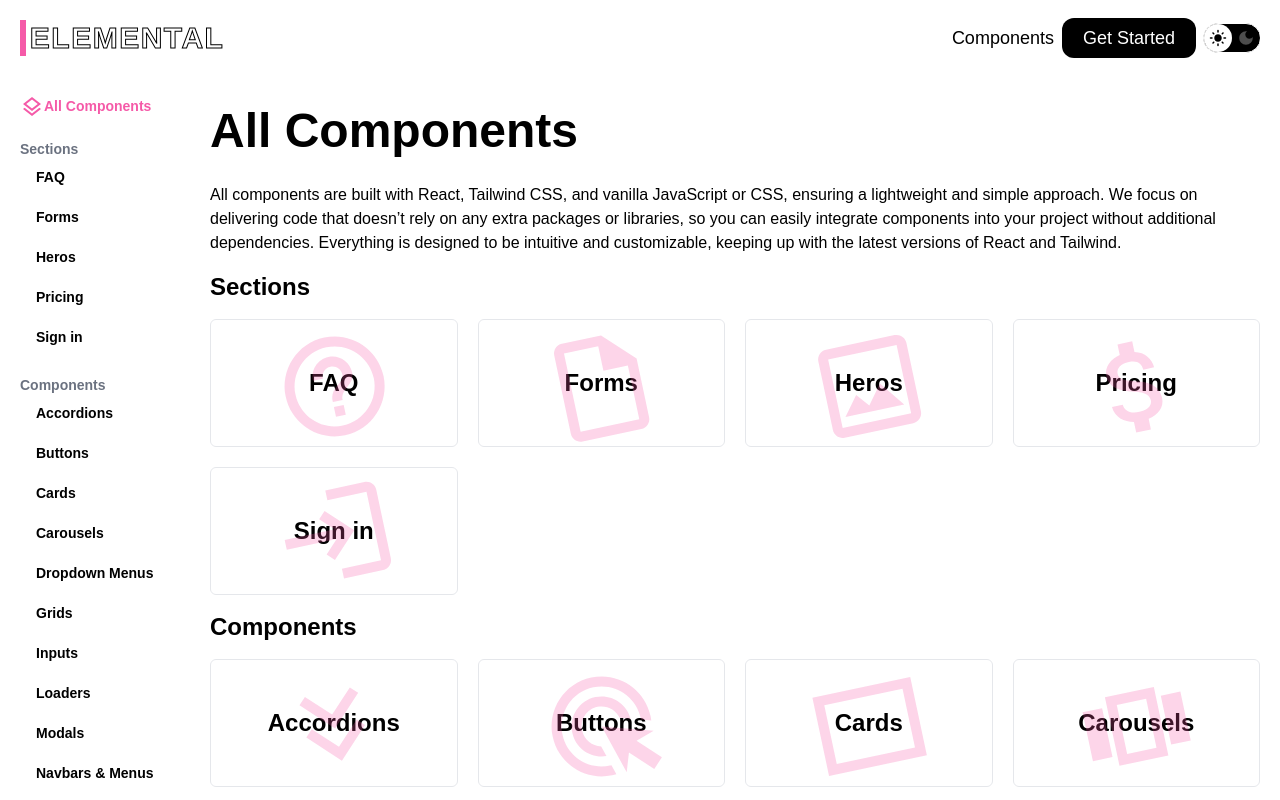
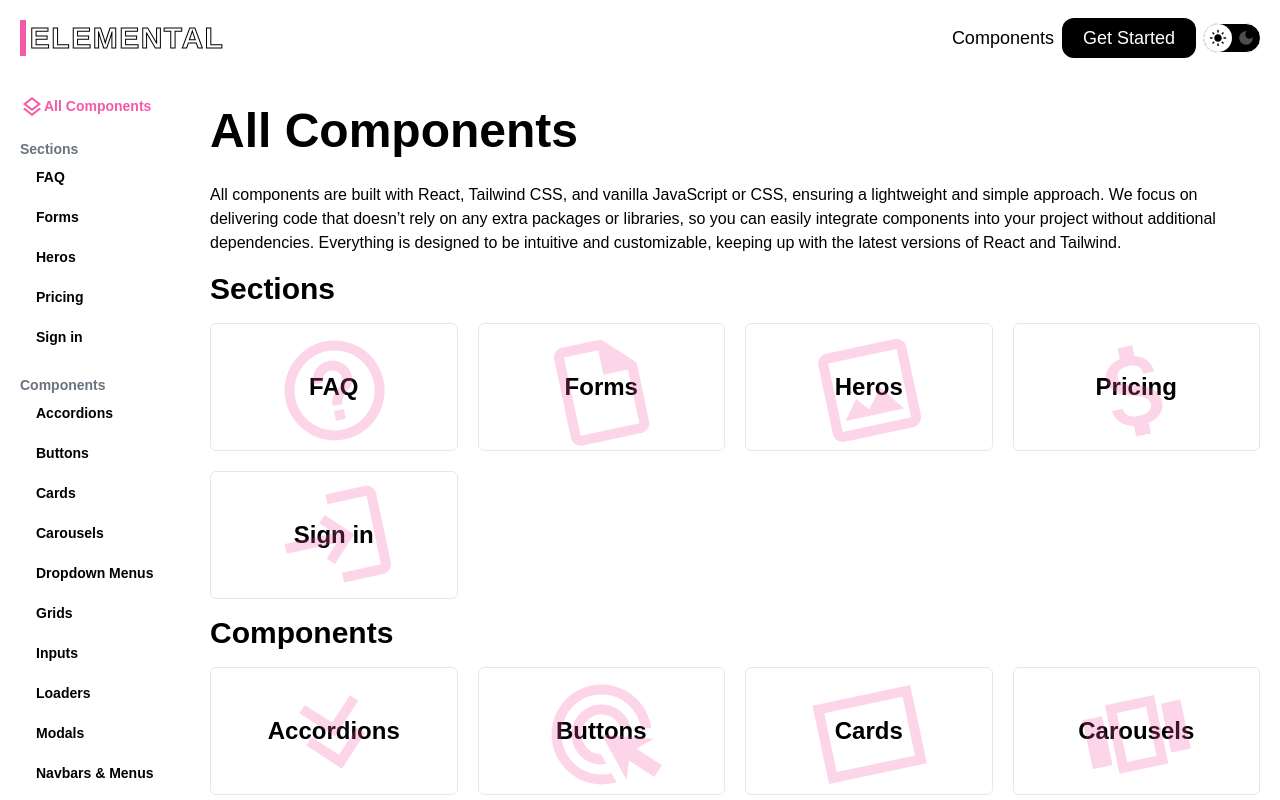
Before and after one commit to kevincas01/Elemental, a Next.js app in the folder elemental/: page /components in a window 1280 px wide. Built offline with nearby package versions, Linux system fonts and the light colour scheme.

Commit message:
Consistency between h2s in different page

```diff
--- a/elemental/app/(components pages)/components/page.tsx
+++ b/elemental/app/(components pages)/components/page.tsx
@@ -14,9 +14,9 @@ const page = () => {
         additional dependencies. Everything is designed to be intuitive and
         customizable, keeping up with the latest versions of React and Tailwind.
       </p>
-      <h2 className="text-2xl">Sections</h2>
+      <h2 className="text-3xl">Sections</h2>
       <ComponentGallery list={sectionsList} />
-      <h2 className="text-2xl">Components</h2>
+      <h2 className="text-3xl">Components</h2>
       <ComponentGallery list={componentsList} />
     </div>
   );
--- a/elemental/app/Components/UIGallery/UIGalleryComponent.tsx
+++ b/elemental/app/Components/UIGallery/UIGalleryComponent.tsx
@@ -40,8 +40,8 @@ const UIGalleryComponent = ({
 
   return (
     <div className="flex flex-col gap-2">
-      <div className="flex justify-between">
-        <h2 className="font-semibold leading-none">{title}</h2>
+      <div className="flex justify-between items-end">
+        <h2 className="text-3xl font-semibold leading-none">{title}</h2>
         <UITabSelection activeTab={activeTab} setActiveTab={setActiveTab} />
       </div>
 
```
